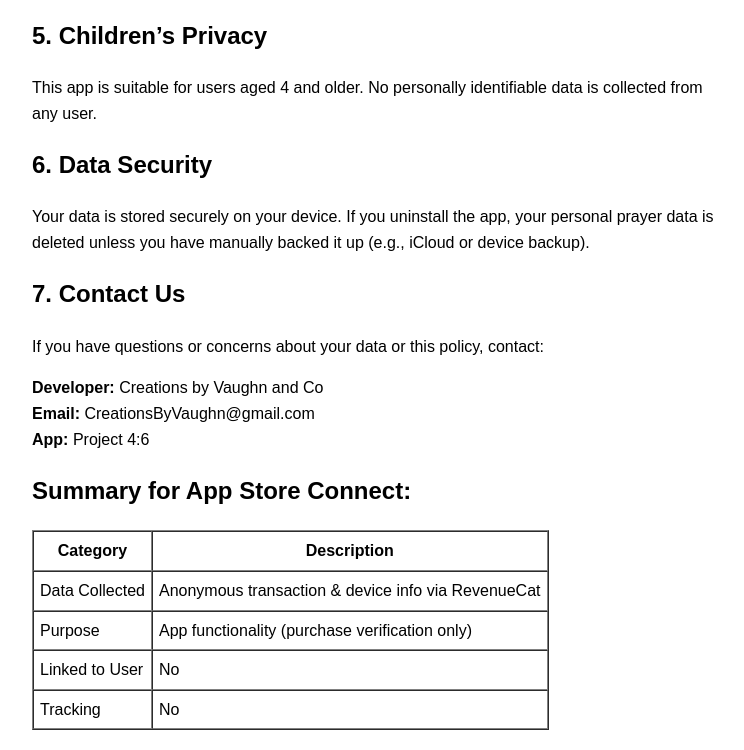
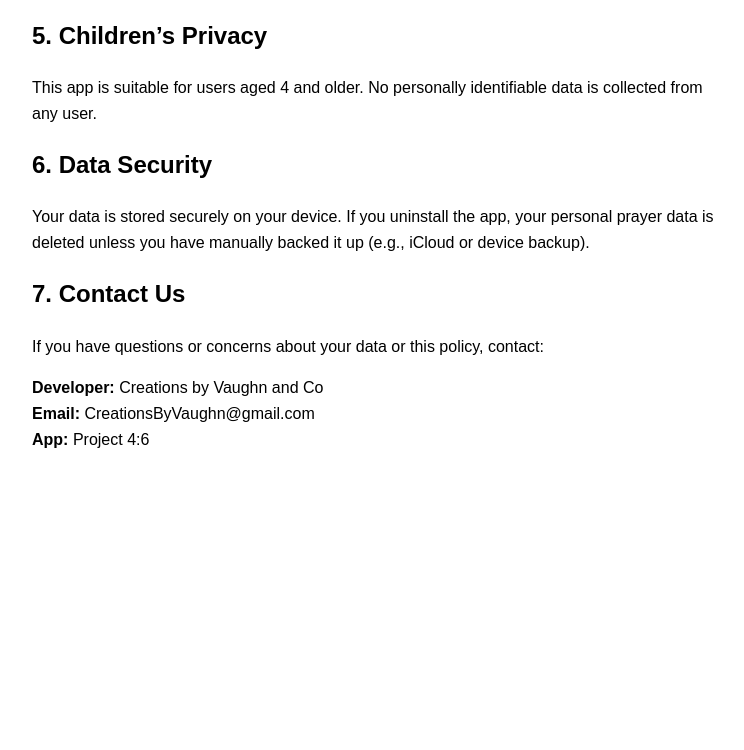
Before and after one commit to CreationsByVaughn/project46-privacy-policy, a plain HTML site: page index.html in a window 1280 px wide. Shown: the part 1294-2044 px from the top of the page, without its empty margins (258-1002 px from the left). After the commit the page ends 1782 px from the top, so only its background shows below. Drawn offline with Linux system fonts and the light colour scheme.

Commit message:
Update index.html

```diff
--- a/index.html
+++ b/index.html
@@ -70,28 +70,5 @@
      <strong>Email:</strong> CreationsByVaughn@gmail.com<br/>
      <strong>App:</strong> Project 4:6</p>
 
-  <h2>Summary for App Store Connect:</h2>
-  <table border="1" cellspacing="0" cellpadding="6">
-    <tr>
-      <th>Category</th>
-      <th>Description</th>
-    </tr>
-    <tr>
-      <td>Data Collected</td>
-      <td>Anonymous transaction & device info via RevenueCat</td>
-    </tr>
-    <tr>
-      <td>Purpose</td>
-      <td>App functionality (purchase verification only)</td>
-    </tr>
-    <tr>
-      <td>Linked to User</td>
-      <td>No</td>
-    </tr>
-    <tr>
-      <td>Tracking</td>
-      <td>No</td>
-    </tr>
-  </table>
 </body>
 </html>
```
